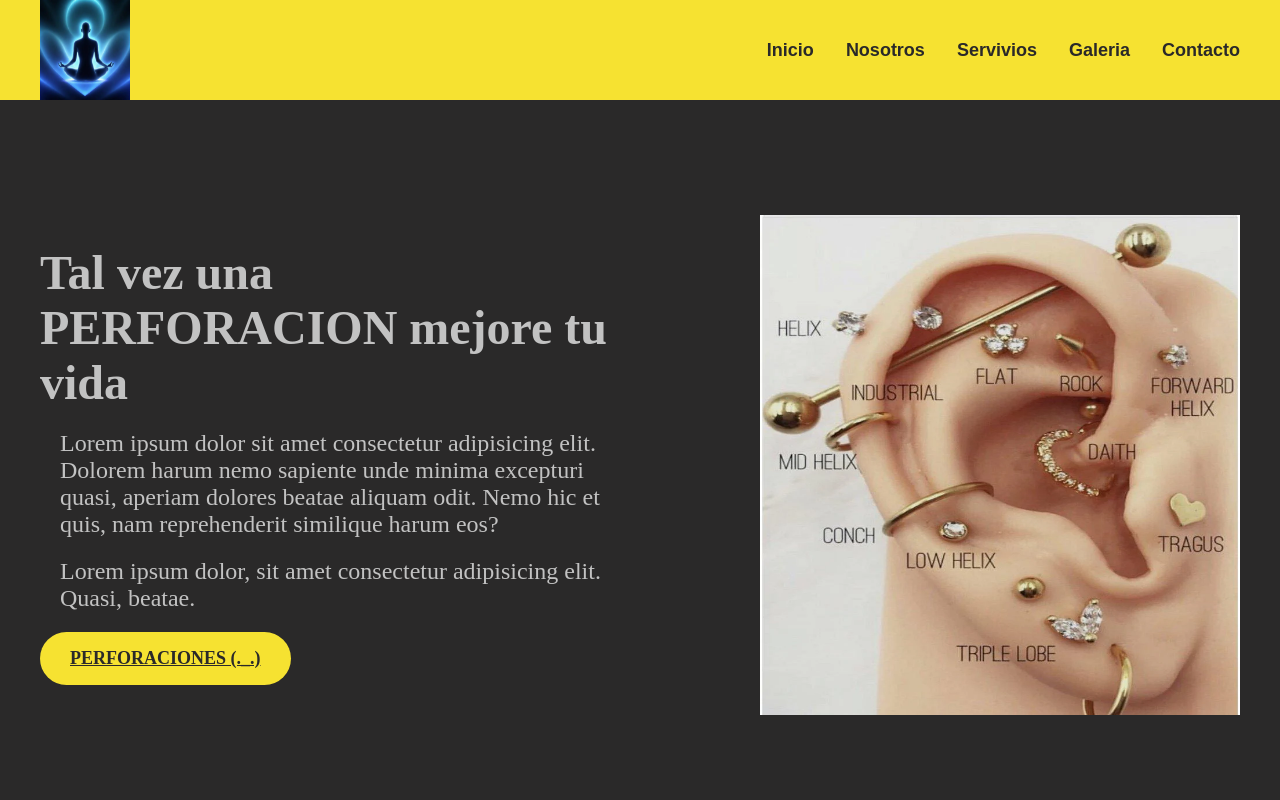
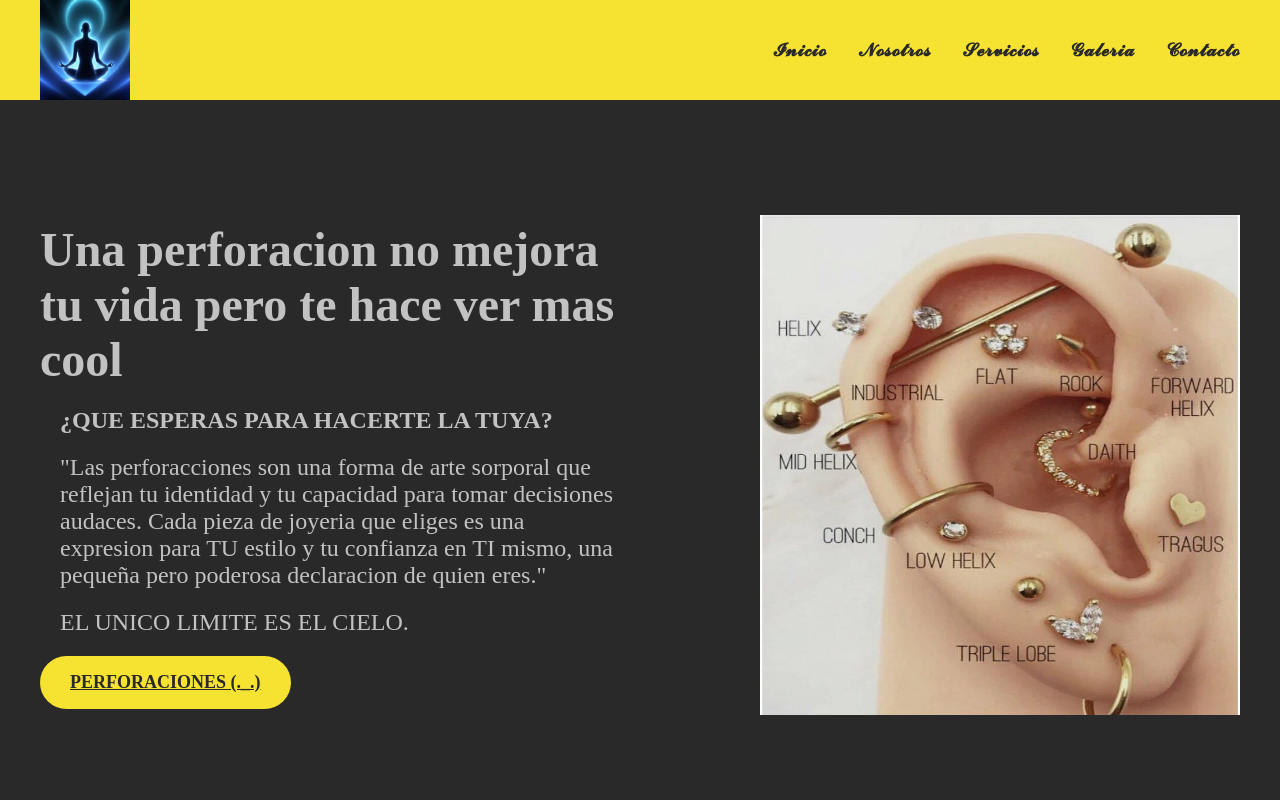
Before and after one commit to michellxleon/css, a plain HTML site: page disenos.html in a window 1280 px wide. Shown: the top 800 px of the page. Drawn offline with Linux system fonts and the light colour scheme.

```diff
--- a/disenos.html
+++ b/disenos.html
@@ -19,19 +19,19 @@
 
       <ul class="nav__lista">
         <li class="nav_item">
-          <a href="#Inicio" class="nav__link">Inicio</a>
+          <a href="#Inicio" class="nav__link">𝓘𝓷𝓲𝓬𝓲𝓸</a>
         </li>
         <li class="nav_Item">
-          <a href="#Nosotros" class="nav__link">Nosotros</a>
+          <a href="#Nosotros" class="nav__link">𝓝𝓸𝓼𝓸𝓽𝓻𝓸𝓼</a>
         </li>
         <li class="nav_Item">
-          <a href="#Servicios" class="nav__link">Servivios</a>
+          <a href="#Servicios" class="nav__link">𝓢𝓮𝓻𝓿𝓲𝓬𝓲𝓸𝓼</a>
         </li>
         <li class="nav_Item">
-          <a href="#" class="nav__link">Galeria</a>
+          <a href="#" class="nav__link">𝓖𝓪𝓵𝓮𝓻𝓲𝓪</a>
         </li>
         <li class="nav_Item">
-          <a href="#" class="nav__link">Contacto</a>
+          <a href="#" class="nav__link">𝓒𝓸𝓷𝓽𝓪𝓬𝓽𝓸</a>
         </li>
 
       </ul>
@@ -40,18 +40,26 @@
   </div>
 </header>
 <main>
+
   <section id = "Inicio">
     <div class="contenedor principal h-100">
+
     <img src="img/img2.webp" alt="logo1" class="logo1">
     <div class="contenedor_textos"
 
     >
-    <h1 class="titulo">Tal vez una PERFORACION mejore tu vida</h1>
+    <h1 class="titulo">
+      Una perforacion no mejora tu vida pero te hace ver mas cool
+     </h1>
+    <h1 class="parrafo">
+      ¿QUE ESPERAS PARA HACERTE LA TUYA?
+    </h1>
     <p class="parrafo">
-      Lorem ipsum dolor sit amet consectetur adipisicing elit. Dolorem harum nemo sapiente unde minima excepturi quasi, aperiam dolores beatae aliquam odit. Nemo hic et quis, nam reprehenderit similique harum eos?
+      "Las perforacciones son una forma de arte sorporal que reflejan tu identidad y tu capacidad para tomar decisiones audaces.
+      Cada pieza de joyeria que eliges es una expresion para TU estilo y tu confianza en TI mismo, una pequeña pero poderosa declaracion de quien eres."
     </p>
     <p class="parrafo">
-      Lorem ipsum dolor, sit amet consectetur adipisicing elit. Quasi, beatae.
+     EL UNICO LIMITE ES EL CIELO.
     </p>
 
     <a href="#" class="btn" >
@@ -60,11 +68,21 @@
     </div>
     </div>
   </section>
+
+
   <section id="Nosotros">
+
   <div class="contenedor h-100">
     <img src="img/img4.jpeg" alt="nosotros" class="logo2">
     <div class="contenedor_textos">
-    <h2>PERFORACIONES</h2>
+
+    <h2>
+
+
+      𝓟𝓔𝓡𝓕𝓞𝓡𝓐𝓒𝓘𝓞𝓝𝓔𝓢
+
+    </h2>
+
     <p class="parrafo">
       Lorem ipsum dolor sit amet consectetur adipisicing elit. Libero, id odit iste enim mollitia labore, rerum iure voluptate doloribus vero adipisci distinctio nulla ipsum, commodi harum. Natus eos alias consequatur.
     </p>
@@ -93,7 +111,7 @@
 
     <div class="cards">
       <div class="card__item">
-        <h3 class="card__plan">Piercing basicos</h3>
+        <h3 class="card__plan">𝓟𝓲𝓮𝓻𝓬𝓲𝓷𝓰𝓼 𝓫𝓪𝓼𝓲𝓬𝓸𝓼</h3>
         <h3 class="card__precio">BASICO</h3>
         <h3 class="card__caracteristicas">basicos</h3>
         <p class="card__caracteristicas">Caracteristica 1</p>
--- a/estilos/disenos.css
+++ b/estilos/disenos.css
@@ -58,6 +58,7 @@
 nav{
   /*height: 70px;*/
   }
+
   .nav__contenedor{
     display: flex;
     justify-content: space-between;
@@ -133,8 +134,9 @@
 }
 
 .logo3{
-  height: 400px;
+  height: 300px;
   width: 300px;
+
 }
 
 .btn--negro{
@@ -197,3 +199,6 @@
 .card__caracteristicas{
 margin-bottom: 25px;
 }
+
+
+/* ++++++++++++galeria++++++++++++++++*/
```
